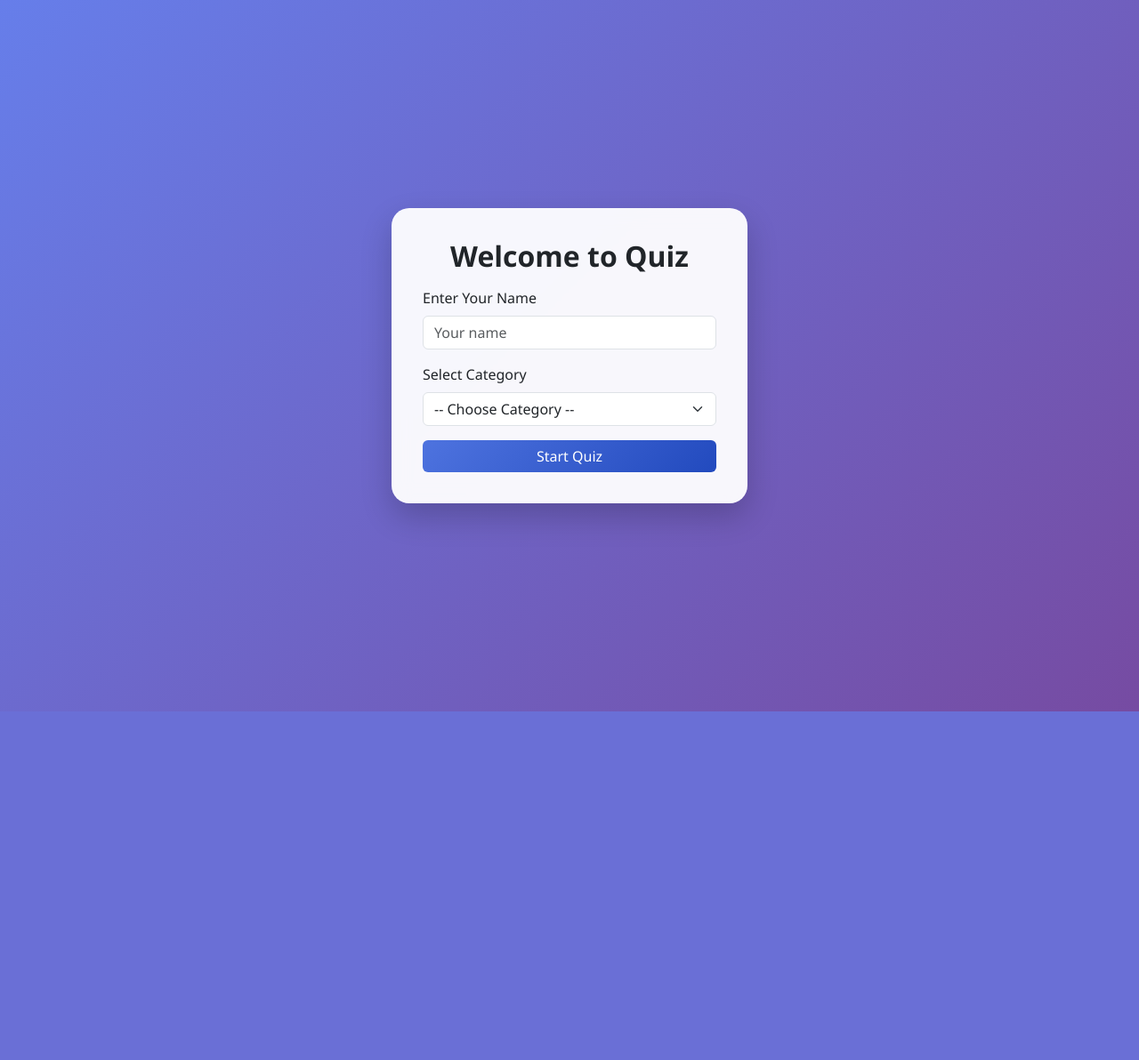
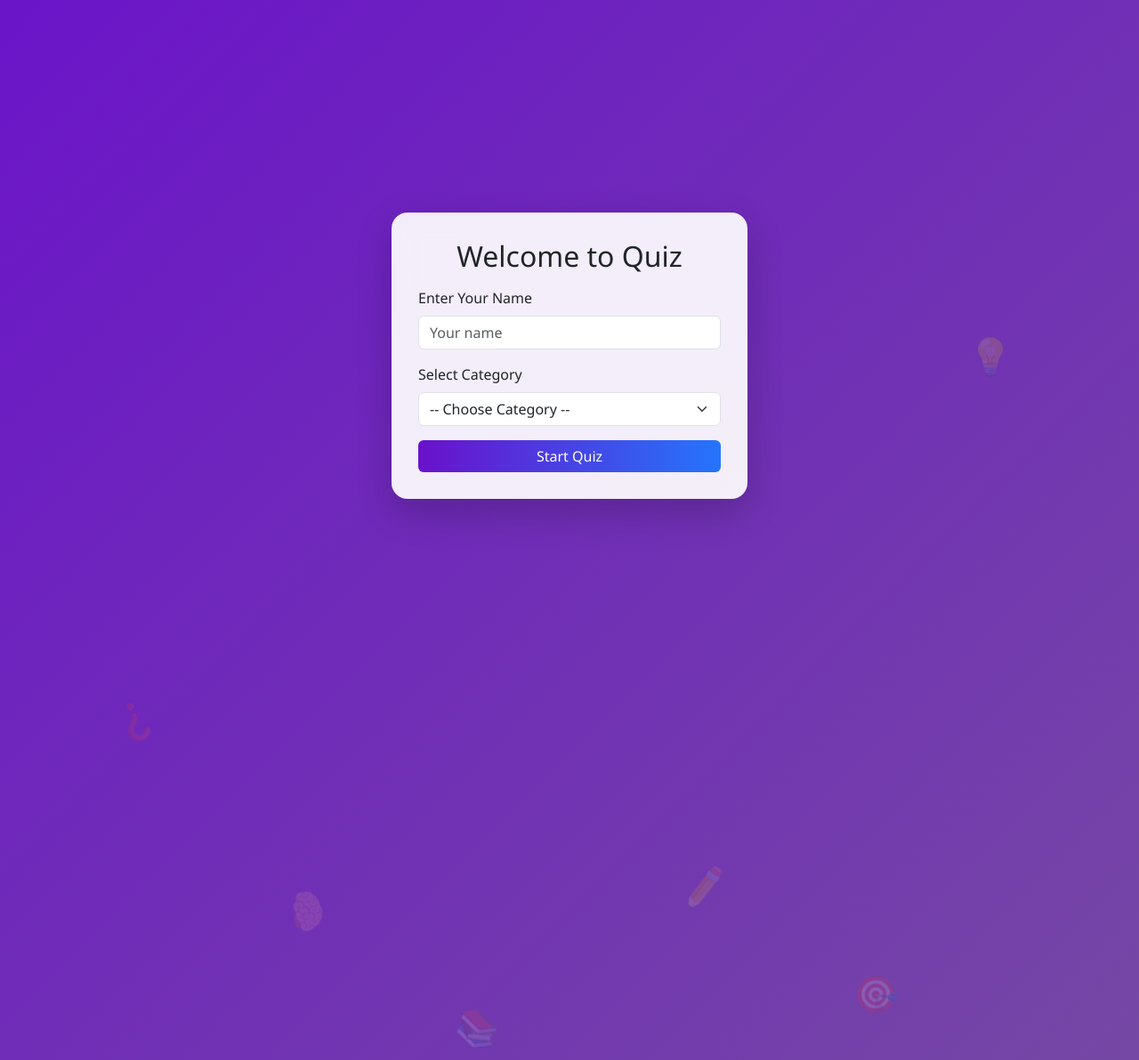
Before and after one commit to manish1103/Quiz, a Flask app: page / in a window 1280 px wide. Shown: the whole page at 89% size. Before the commit the page ends 800 px from the top, so only its background shows below. Run offline with Flask 3, Linux system fonts and the light colour scheme.

Commit message:
Added animated quiz background

```diff
--- a/templates/index.html
+++ b/templates/index.html
@@ -4,6 +4,7 @@
   <meta charset="UTF-8">
   <title>Quiz Login</title>
   <link href="https://cdn.jsdelivr.net/npm/bootstrap@5.3.0/dist/css/bootstrap.min.css" rel="stylesheet">
+
   <style>
   body {
     margin: 0;
@@ -12,41 +13,68 @@
     justify-content: center;
     align-items: center;
     font-family: 'Segoe UI', sans-serif;
+    background: linear-gradient(-45deg, #667eea, #764ba2, #6a11cb, #2575fc);
+    background-size: 400% 400%;
+    animation: gradientMove 10s ease infinite;
+    overflow: hidden;
+  }
 
-    /* Gradient Background */
-    background: linear-gradient(135deg, #667eea, #764ba2);
+  @keyframes gradientMove {
+    0% { background-position: 0% 50%; }
+    50% { background-position: 100% 50%; }
+    100% { background-position: 0% 50%; }
+  }
+
+  /* Floating quiz symbols */
+  .floating {
+  position: absolute;
+  font-size: 40px;
+  color: rgba(255, 255, 255, 0.15);
+  animation: float linear infinite;
+}
+
+
+  @keyframes float {
+    from {
+      transform: translateY(100vh) rotate(0deg);
+    }
+    to {
+      transform: translateY(-10vh) rotate(360deg);
+    }
   }
 
   .login-card {
-    background: rgba(255, 255, 255, 0.95);
-    padding: 35px;
-    border-radius: 20px;
-    box-shadow: 0px 15px 35px rgba(0, 0, 0, 0.2);
+    background: rgba(255, 255, 255, 0.92);
+    backdrop-filter: blur(12px);
+    padding: 30px;
+    border-radius: 18px;
+    box-shadow: 0 15px 40px rgba(0,0,0,0.2);
     width: 400px;
-    backdrop-filter: blur(10px);
-    transition: transform 0.3s ease;
-  }
-
-  .login-card:hover {
-    transform: translateY(-5px);
-  }
-
-  h2 {
-    font-weight: 600;
+    z-index: 2;
   }
 
   .btn-primary {
-    background: linear-gradient(135deg, #4e73df, #224abe);
+    background: linear-gradient(90deg, #6a11cb, #2575fc);
     border: none;
+    transition: 0.3s ease;
   }
 
   .btn-primary:hover {
-    background: linear-gradient(135deg, #224abe, #4e73df);
+    transform: scale(1.05);
+    box-shadow: 0 5px 20px rgba(0,0,0,0.3);
   }
 </style>
 
+
 </head>
 <body>
+<div class="floating" style="left:10%; animation-duration:15s; animation-delay:0s;">❓</div>
+<div class="floating" style="left:25%; animation-duration:18s; animation-delay:3s;">🧠</div>
+<div class="floating" style="left:40%; animation-duration:12s; animation-delay:6s;">📚</div>
+<div class="floating" style="left:60%; animation-duration:20s; animation-delay:2s;">✏️</div>
+<div class="floating" style="left:75%; animation-duration:17s; animation-delay:5s;">🎯</div>
+<div class="floating" style="left:85%; animation-duration:14s; animation-delay:8s;">💡</div>
+
   <div class="login-card">
     <h2 class="text-center mb-3">Welcome to Quiz</h2>
     {% if error %}
```
